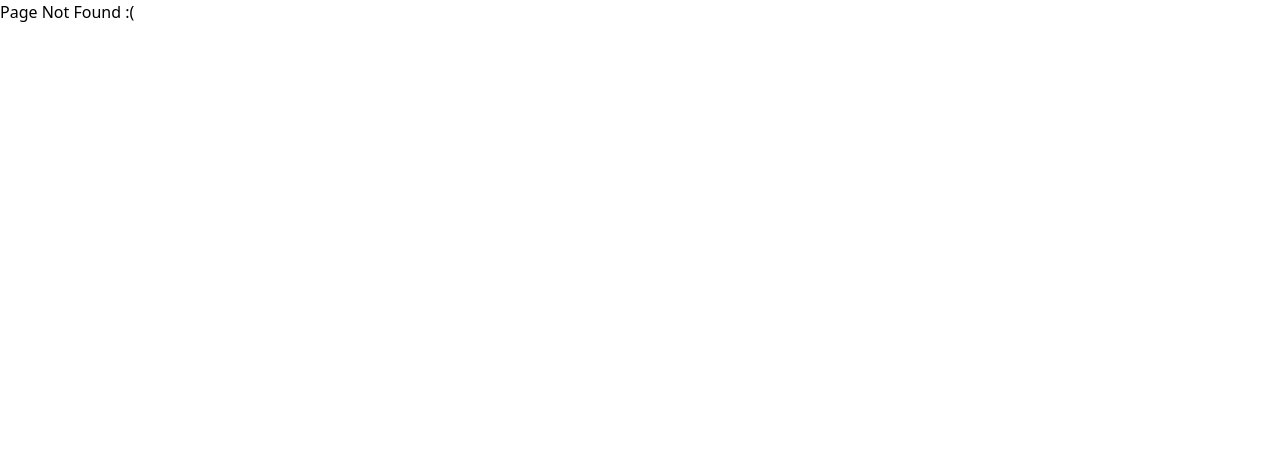
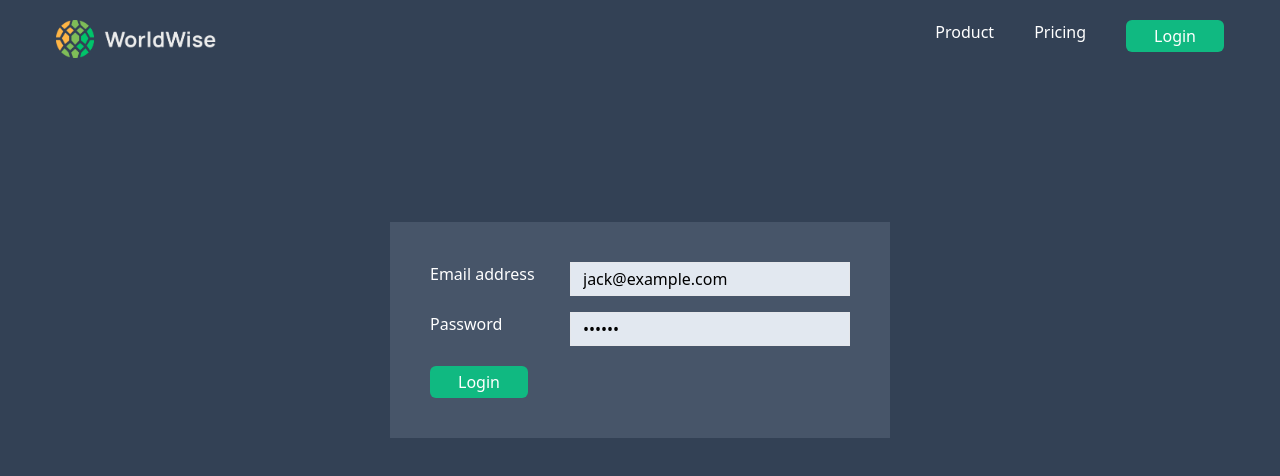
Before and after one commit to b1621/worldwise-SPA, a React (Vite) app: page /login in a window 1280 px wide. Before the commit this address had no page. Shown: the top 476 px of the page. Built offline with nearby package versions, Linux system fonts and the light colour scheme.

Commit message:
login page styled and small edit on pagenav

```diff
--- a/src/App.jsx
+++ b/src/App.jsx
@@ -4,6 +4,7 @@ import HomePage from "./pages/HomePage";
 import Pricing from "./pages/Pricing";
 import AppLayout from "./pages/AppLayout";
 import PageNotFound from "./pages/PageNotFound";
+import Login from "./pages/Login";
 
 function App() {
   return (
@@ -13,6 +14,7 @@ function App() {
         <Route path="/app" element={<AppLayout />} />
         <Route path="product" element={<Product />} />
         <Route path="pricing" element={<Pricing />} />
+        <Route path="login" element={<Login />} />
         <Route path="*" element={<PageNotFound />} />
       </Routes>
     </BrowserRouter>
--- /dev/null
+++ b/src/components/Button.jsx
@@ -0,0 +1,9 @@
+const Button = ({ children }) => {
+  return (
+    <button className="px-7 py-1 text-white bg-emerald-500 rounded-md hover:bg-emerald-600">
+      {children}
+    </button>
+  );
+};
+
+export default Button;
--- a/src/components/PageNav.jsx
+++ b/src/components/PageNav.jsx
@@ -1,14 +1,15 @@
 import { NavLink } from "react-router-dom";
 import Logo from "./Logo";
+import Button from "./Button";
 
 const PageNav = () => {
   return (
     <nav className=" flex flex-row justify-between py-5 px-14 text-white">
       <Logo />
       <ul className=" flex w-fit gap-10 ">
-        <li className="active:text-red-800 text-emerald-500">
+        {/* <li className="active:text-red-800 text-emerald-500">
           <NavLink to="/">Home</NavLink>
-        </li>
+        </li> */}
         <li className="active:text-red-800">
           <NavLink
             to="/product"
@@ -27,11 +28,8 @@ const PageNav = () => {
           </NavLink>
         </li>
         <li>
-          <NavLink
-            to="/login"
-            className=" px-7 py-2 bg-emerald-500 rounded-md hover:bg-emerald-600"
-          >
-            Login
+          <NavLink to="/login">
+            <Button>Login</Button>
           </NavLink>
         </li>
       </ul>
--- a/src/pages/Login.jsx
+++ b/src/pages/Login.jsx
@@ -1,5 +1,67 @@
+import PageNav from "../components/PageNav";
+import { useEffect, useState } from "react";
+import { useNavigate } from "react-router-dom";
+import Button from "../components/Button";
+
+// import { useAuth } from "../contexts/FakeAuthContext";
+
 const Login = () => {
-  return <div>Login</div>;
+  const [email, setEmail] = useState("jack@example.com");
+  const [password, setPassword] = useState("qwerty");
+
+  // const { login, isAuthenticated } = useAuth();
+  // const navigate = useNavigate();
+
+  // function handleSubmit(e) {
+  //   e.preventDefault();
+
+  //   if (email && password) login(email, password);
+  // }
+
+  // useEffect(
+  //   function () {
+  //     if (isAuthenticated) navigate("/app", { replace: true });
+  //   },
+  //   [isAuthenticated, navigate]
+  // );
+  return (
+    <main className="h-screen bg-slate-700 ">
+      <PageNav />
+
+      <form className=" w-[500px] bg-slate-600 my-36 mx-auto p-10 ">
+        <div className="grid grid-cols-3 mb-4">
+          <label className="text-white" htmlFor="email">
+            Email address
+          </label>
+          <input
+            type="email"
+            id="email"
+            className="border bg-slate-200 outline-none px-3 py-1 col-span-2"
+            onChange={(e) => setEmail(e.target.value)}
+            value={email}
+          />
+        </div>
+
+        <div className="grid grid-cols-3 mb-5">
+          <label className="text-white" htmlFor="password">
+            Password
+          </label>
+          <input
+            type="password"
+            id="password"
+            className="border bg-slate-200 outline-none px-3 py-1 col-span-2"
+            onChange={(e) => setPassword(e.target.value)}
+            value={password}
+          />
+        </div>
+
+        <div>
+          {/* <Button type="primary">Login</Button> */}
+          <Button>Login</Button>
+        </div>
+      </form>
+    </main>
+  );
 };
 
 export default Login;
```
